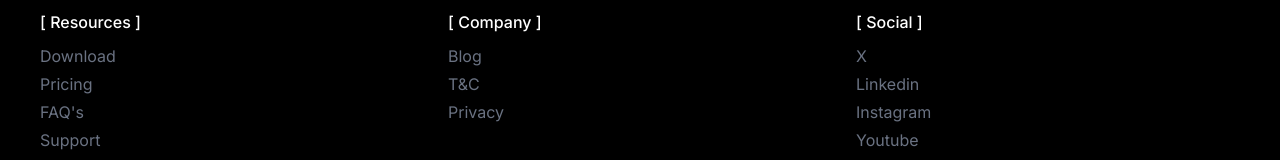
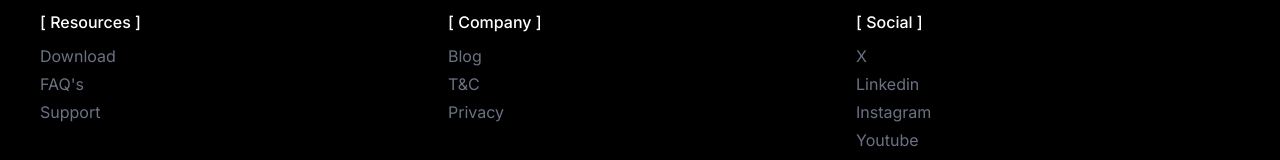
Before and after one commit to farzeenilyaszargar/nap-ide, a Next.js app: page / in a window 1280 px wide. Shown: the part 2881-3041 px from the top of the page. Built offline with nearby package versions, Linux system fonts and the light colour scheme; no server answers.

Commit message:
Remove pricing link from footer

```diff
--- a/components/footer.tsx
+++ b/components/footer.tsx
@@ -9,7 +9,6 @@ export default function Footer() {
                 <div className="flex flex-col text-center sm:text-left">
                     <p className="font-medium mb-2">[ Resources ]</p>
                     <Link className="py-0.5 text-sm text-gray-500 transition-colors hover:text-[#ffffff] sm:text-base" href="/download">Download</Link>
-                    <Link className="py-0.5 text-sm text-gray-500 transition-colors hover:text-[#ffffff] sm:text-base" href="/pricing">Pricing</Link>
                     <Link className="py-0.5 text-sm text-gray-500 transition-colors hover:text-[#ffffff] sm:text-base" href="/faqs">FAQ's</Link>
                     <Link className="py-0.5 text-sm text-gray-500 transition-colors hover:text-[#ffffff] sm:text-base" href="/support">Support</Link>
                 </div>
```
